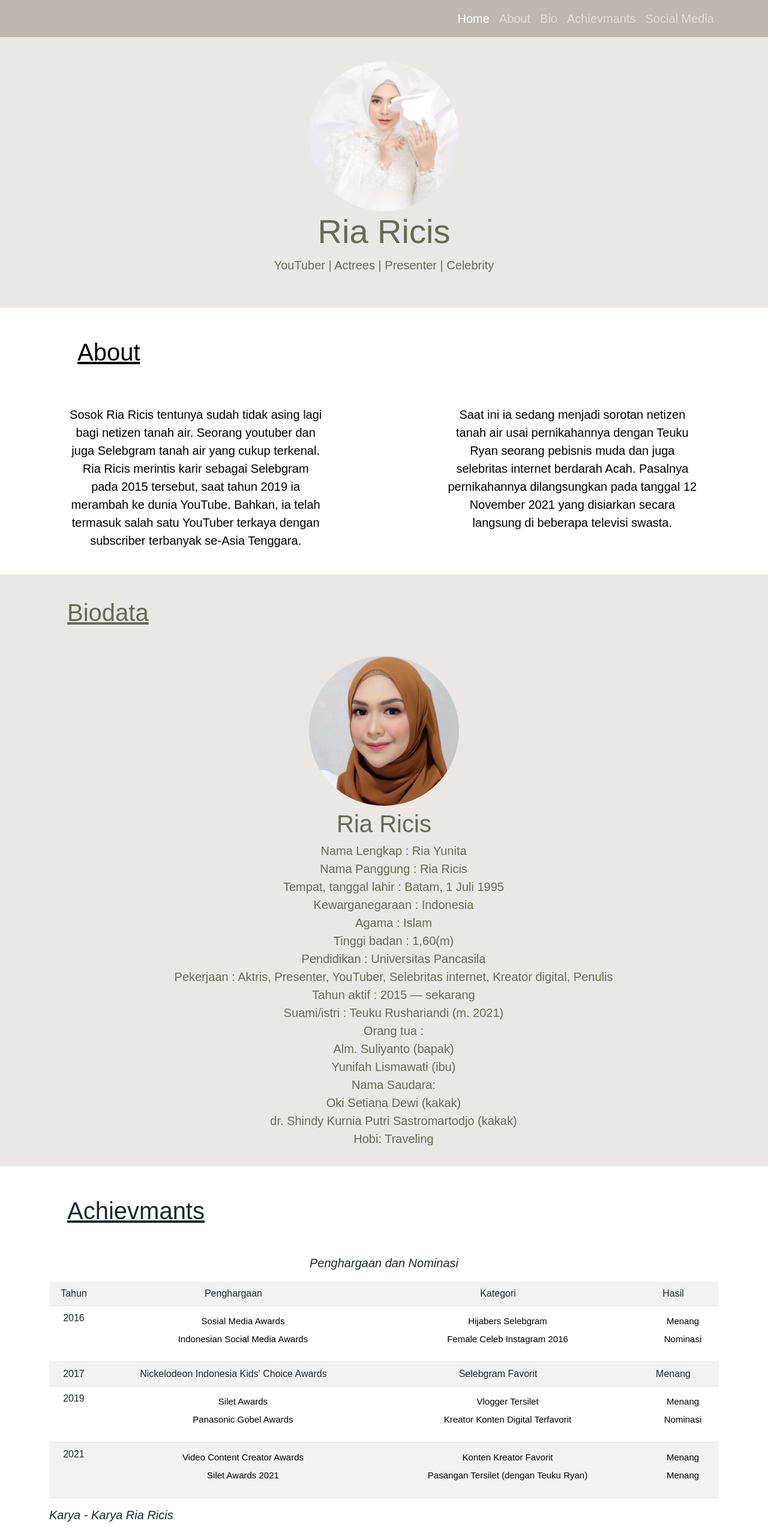
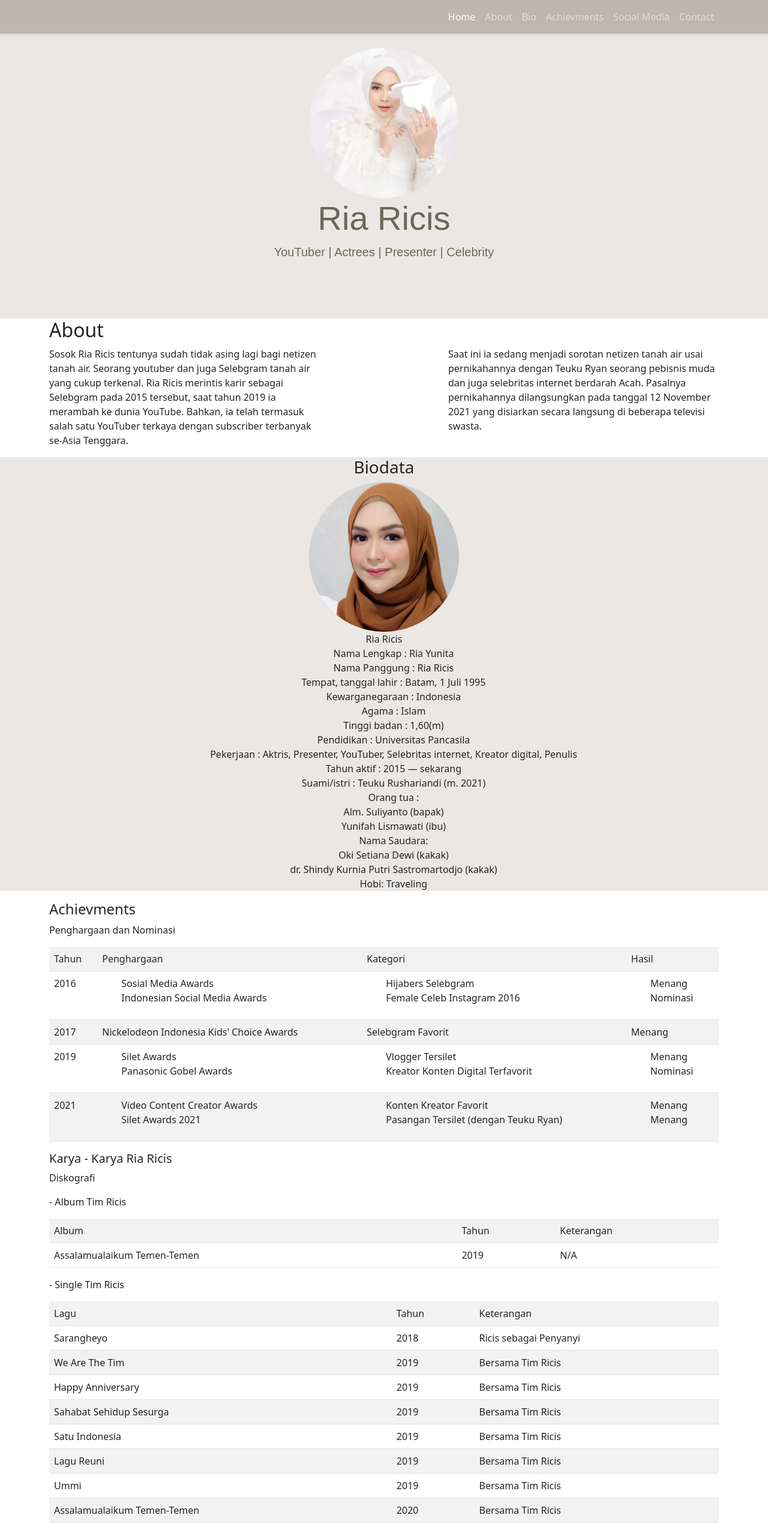
Before and after one commit to fajar-agus-web/Projects_ITW, a plain HTML site: page index.html in a window 1280 px wide. Shown: the top 2550 px of the page at 60% size. Drawn offline with nearby package versions, Linux system fonts and the light colour scheme.

Commit message:
first commit

```diff
--- a/index.html
+++ b/index.html
@@ -8,14 +8,17 @@
     <!-- Bootstrap CSS -->
     <link href="https://cdn.jsdelivr.net/npm/bootstrap@5.1.3/dist/css/bootstrap.min.css" rel="stylesheet" integrity="sha384-1BmE4kWBq78iYhFldvKuhfTAU6auU8tT94WrHftjDbrCEXSU1oBoqyl2QvZ6jIW3" crossorigin="anonymous" />
 
+    <!-- bootstrap icons-->
+    <link rel="stylesheet" href="https://cdn.jsdelivr.net/npm/bootstrap-icons@1.7.2/font/bootstrap-icons.css" />
+
     <!-- My CSS -->
     <link rel="stylesheet" href="style.css" />
 
     <title>Ria Ricis | Biodata</title>
   </head>
-  <body>
+  <body id="Home">
     <!-- Navbar -->
-    <nav class="navbar navbar-expand-lg navbar-dark" style="background-color: #bdb8ad" shadow="p-3 fixed-top">
+    <nav class="navbar navbar-expand-lg navbar-dark fixed-top shadow-sm" style="background-color: #bdb8ad">
       <div class="container">
         <button class="navbar-toggler" type="button" data-bs-toggle="collapse" data-bs-target="#navbarNav" aria-controls="navbarNav" aria-expanded="false" aria-label="Toggle navigation">
           <span class="navbar-toggler-icon"></span>
@@ -23,19 +26,22 @@
         <div class="collapse navbar-collapse" id="navbarNav">
           <ul class="navbar-nav ms-auto">
             <li class="nav-item">
-              <a class="nav-link active" aria-current="page" href="#">Home</a>
+              <a class="nav-link active" aria-current="page" href="#Home">Home</a>
             </li>
             <li class="nav-item">
-              <a class="nav-link" href="#">About</a>
+              <a class="nav-link" href="#About">About</a>
             </li>
             <li class="nav-item">
-              <a class="nav-link" href="#">Bio</a>
+              <a class="nav-link" href="#Biodata">Bio</a>
             </li>
             <li class="nav-item">
-              <a class="nav-link" href="#">Achievmants</a>
+              <a class="nav-link" href="#Achievments">Achievments</a>
             </li>
             <li class="nav-item">
-              <a class="nav-link" href="#">Social Media</a>
+              <a class="nav-link" href="#Social Media">Social Media</a>
+            </li>
+            <li class="nav-item">
+              <a class="nav-link" href="#Contact Me">Contact</a>
             </li>
           </ul>
         </div>
@@ -44,7 +50,7 @@
     <!-- Akhir Navbar -->
 
     <!-- Jumbotron -->
-    <section class="jumbotron">
+    <section class="jumbotron" style="padding: 5rem;">
       <img src="img/ria ricis profile home .jpeg" alt="Ria Ricis" width="250px" class="rounded-circle" />
       <h1 class="display-4">Ria Ricis</h1>
       <p class="lead">YouTuber | Actrees | Presenter | Celebrity</p>
@@ -78,7 +84,7 @@
     <!-- Akhir About -->
 
     <!-- Biodata -->
-    <section id="Biodata">
+    <section id="Biodata" style="text-align: center; background-color: #ebe7e4;">
       <div class="container">
         <h3>Biodata</h3>
         <img src="img/ria ricis biography.jpeg" alt="Ria Ricis" width="250px" class="rounded-circle" />
@@ -108,10 +114,10 @@
     </section>
     <!-- Akhir Biodata-->
 
-    <!-- Achievmants -->
-    <section #="Achievmants">
+    <!-- Achievments -->
+    <section id="Achievments">
       <div class="container">
-        <h4>Achievmants</h4>
+        <h4>Achievments</h4>
         <div class="Pencapaian">
           <p>Penghargaan dan Nominasi</p>
         </div>
@@ -501,10 +507,10 @@
         </table>
       </div>
     </section>
-    <!-- Akhir Achievmants -->
+    <!-- Akhir Achievments -->
 
     <!-- Social Media -->
-    <section id="SocialMedia">
+    <section id="Social Media">
       <div class="container">
         <h6>Social Media</h6>
         <p>Ria Ricis termasuk seorang tokoh publik yang aktif di social media. Dia memiliki beberapa social media yang biasa dia gunakan untuk memposting kesehariannya dan juga cuplikan-cuplikan konten menaerik lainnya. Berikut beberapa social media yang dimiliki oleh Ria Ricis.</p>
@@ -523,8 +529,47 @@
           </svg></li>
         </ul>
       </div>
+
     </section>
     <!-- Akhir Social Media -->
+
+    <!-- Contact -->
+    <section id="Contact Me">
+     <div class="container">
+       <div class="row text-center mb-3">
+         <div class="col">
+           <h2>Contact Me</h2>
+         </div>
+       </div>
+       <div class="row justify-content-center">
+         <div class="col-md-6">
+          <form>
+            <div class="mb-3">
+              <label for="name" class="form-label">Nama Lengkap</label>
+              <input type="text" class="form-control" id="name" aria-describedby="name">
+            </div>
+            <div class="mb-3">
+              <label for="email" class="form-label">Email</label>
+              <input type="email" class="form-control" id="email" aria-describedby="email">
+            </div>
+            <div class="mb-3">
+              <label for="pesan" class="form-label">Pesan</label>
+              <textarea class="form-control" id="pesan" rows="3"></textarea>
+            </div>
+
+          <button type="submit" class="btn btn-primary">Kirim</button>
+        </form>
+       </div>
+     </div>
+
+
+    <!-- AKhir Contact -->
+
+    <!-- Footer -->
+    <footer class="text-white text-center" style="background-color: #bdb8ad;">
+      <p>Created with <i class="bi bi-heart-fill text-danger"></i> by Fajar,Rika,Deby </p>
+    </footer>
+    <!-- Akhir Footer -->
 
     <script src="https://cdn.jsdelivr.net/npm/bootstrap@5.1.3/dist/js/bootstrap.bundle.min.js" integrity="sha384-ka7Sk0Gln4gmtz2MlQnikT1wXgYsOg+OMhuP+IlRH9sENBO0LRn5q+8nbTov4+1p" crossorigin="anonymous"></script>
   </body>
--- a/style.css
+++ b/style.css
@@ -1,7 +1,3 @@
-.body {
-  min-height: 10000px;
-}
-
 .jumbotron {
   padding: 40px 20px;
   background-color: #ebe7e4;
@@ -9,136 +5,3 @@
   font-family: sans-serif;
   color: rgb(105, 105, 88);
 }
-
-h2 {
-  padding: 25px 10px;
-  margin: 5px;
-  text-decoration-line: underline;
-  font-size: 40px;
-  text-align: left;
-  font-family: sans-serif;
-}
-
-.row {
-  font-size: 100%;
-  text-align: justify;
-  margin: 5px;
-  padding: 15px;
-  font-family: sans-serif;
-  color: black;
-}
-
-#Biodata {
-  text-align: center;
-  background-color: #ebe7e4;
-  padding-bottom: 15px;
-  margin-top: 10px;
-  font-family: sans-serif;
-}
-
-h3 {
-  padding: 40px 30px;
-  text-decoration-line: underline;
-  text-align: left;
-  font-size: 40px;
-  margin-top: 10px;
-  color: rgb(105, 105, 88);
-  font-family: sans-serif;
-}
-
-p1 {
-  text-align: center;
-  font-family: sans-serif;
-  font-size: 40px;
-  font-style: bold;
-  padding: 15px 15px;
-  margin-top: 10px;
-  color: rgb(105, 105, 88);
-}
-
-ul {
-  text-align: center;
-  font-size: 20px;
-  font-family: sans-serif;
-  color: rgb(105, 105, 88);
-}
-
-h4 {
-  padding: 40px 30px;
-  text-decoration-line: underline;
-  text-align: left;
-  font-size: 40px;
-  margin-top: 10px;
-  font-family: sans-serif;
-}
-
-.Pencapaian {
-  font-size: 15px;
-  font-style: italic;
-  font-family: sans-serif;
-}
-
-tr td {
-  text-align: center;
-  font-family: sans-serif;
-}
-
-ul li span {
-  color: black;
-  font-size: 15px;
-  text-align: center;
-  font-family: sans-serif;
-}
-
-h5 {
-  font-size: 20px;
-  font-style: italic;
-  font-family: sans-serif;
-}
-
-.Karya {
-  font-size: 15px;
-  font-style: italic;
-  font-family: sans-serif;
-}
-
-#SocialMedia {
-  text-align: center;
-  background-color: #ebe7e4;
-  color: rgb(105, 105, 88);
-  padding-bottom: 15px;
-  margin-top: 10px;
-  font-family: sans-serif;
-}
-
-h6 {
-  padding: 40px 30px;
-  text-decoration-line: underline;
-  text-align: left;
-  font-size: 40px;
-  margin-top: 10px;
-  color: rgb(105, 105, 88);
-  font-family: sans-serif;
-}
-
-p {
-  text-align: center;
-  font-size: 20px;
-  font-family: sans-serif;
-}
-
-.Instagram {
-  color: rgb(105, 105, 88);
-}
-
-.Twitter {
-  color: rgb(105, 105, 88);
-}
-
-.Tiktok {
-  color: rgb(105, 105, 88);
-}
-
-.YouTube {
-  color: rgb(105, 105, 88);
-}
```
